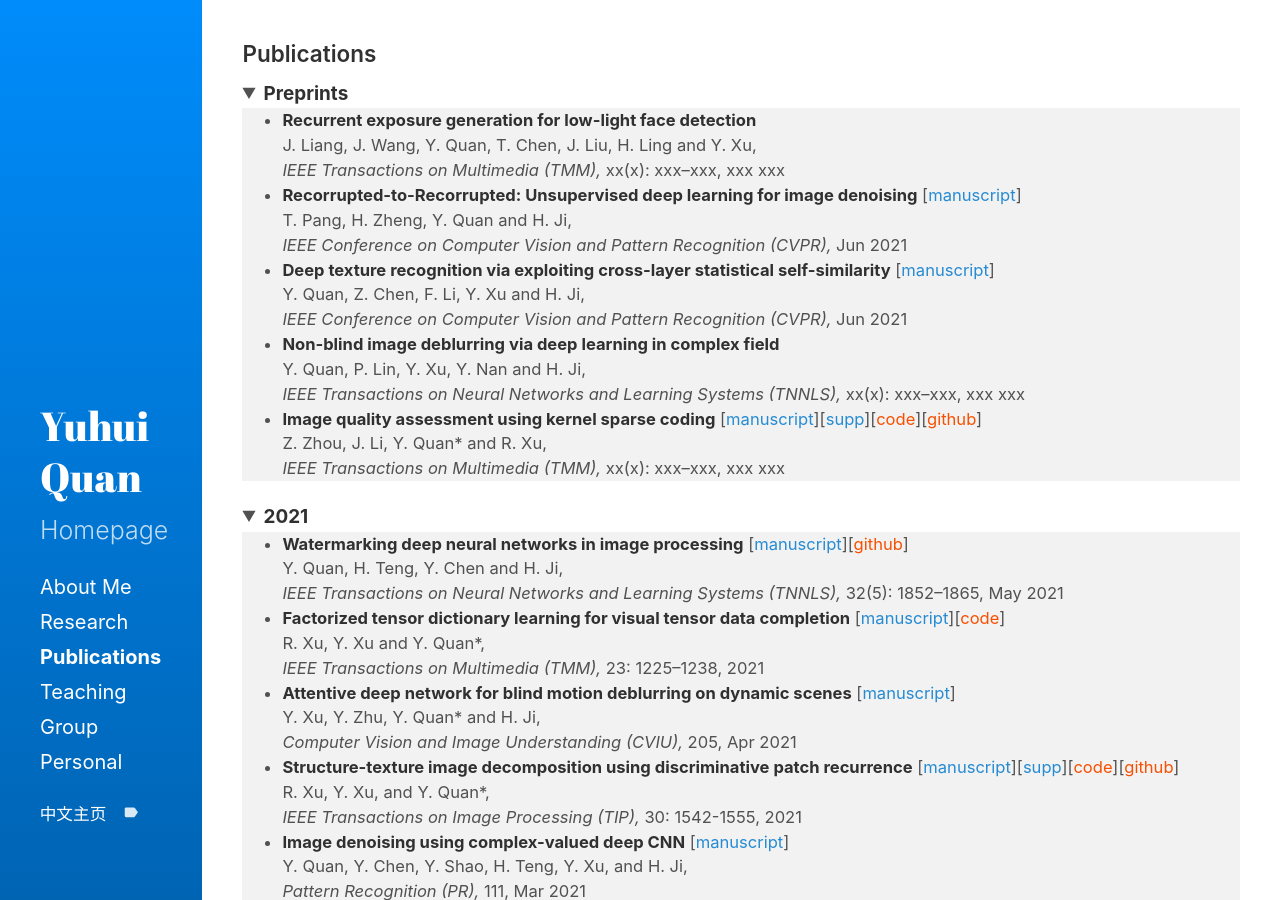
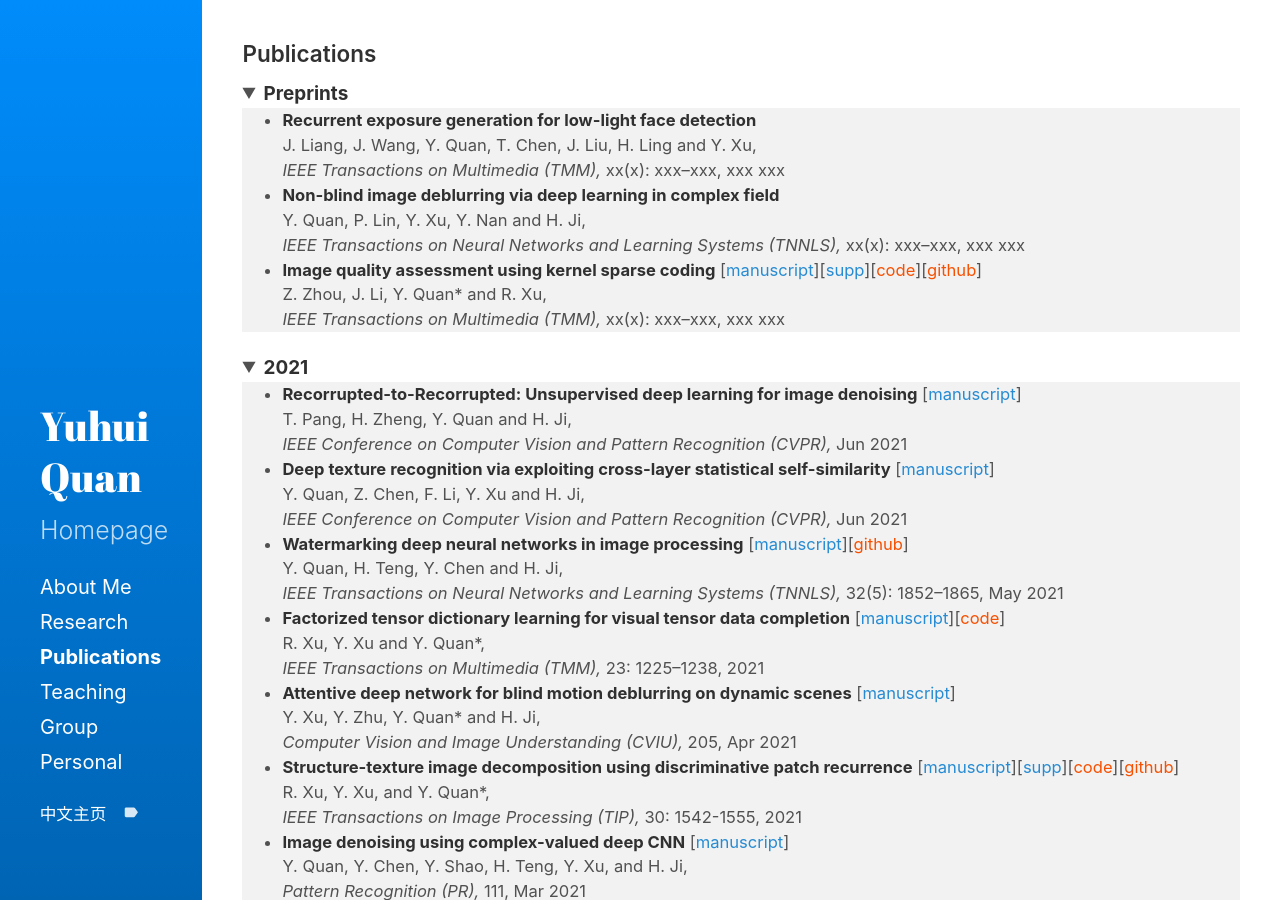
Before and after one commit to csyhquan/csyhquan.github.io, a Jekyll site: the page built from category/c_publication.md, in a window 1280 px wide and 900 px high. Built offline with Jekyll 4.4.1, drawn with Linux system fonts in a browser that asks for light colours; part of the change alters nothing that is shown.

```diff
--- a/category/c_publication.md
+++ b/category/c_publication.md
@@ -11,14 +11,6 @@ title: Publications
 <li><span><strong>Recurrent exposure generation for low-light face detection</strong></span><br />
 <span> J. Liang, J. Wang, Y. Quan, T. Chen, J. Liu, H. Ling and Y. Xu, <br />
 <em>IEEE Transactions on Multimedia (TMM), </em>xx(x): xxx–xxx, xxx xxx</span></li>
-
-<li><span><strong>Recorrupted-to-Recorrupted: Unsupervised deep learning for image denoising</strong> [<a href="">manuscript</a>]</span><br />
-<span> T. Pang, H. Zheng, Y. Quan and H. Ji, <br />
-<em>IEEE Conference on Computer Vision and Pattern Recognition (CVPR), </em>Jun 2021</span></li>
-
-<li><span><strong>Deep texture recognition via exploiting cross-layer statistical self-similarity</strong> [<a href="https://csyhquan.github.io/manuscript/21-cvpr-Deep%20Texture%20Recognition%20via%20Exploiting%20Cross-Layer%20Statistical%20Self-Similarity.pdf">manuscript</a>]</span><br />
-<span> Y. Quan, Z. Chen, F. Li, Y. Xu and H. Ji, <br />
-<em>IEEE Conference on Computer Vision and Pattern Recognition (CVPR), </em>Jun 2021</span></li>
 
 <li><span><strong>Non-blind image deblurring via deep learning in complex field</strong></span><br />
 <span> Y. Quan, P. Lin, Y. Xu, Y. Nan and H. Ji, <br />
@@ -40,6 +32,15 @@ title: Publications
 <summary><t-half><span><strong>2021</strong></span></t-half></summary>
 <t1>
 <ul style="background-color: #f2f2f2;">
+
+
+<li><span><strong>Recorrupted-to-Recorrupted: Unsupervised deep learning for image denoising</strong> [<a href="">manuscript</a>]</span><br />
+<span> T. Pang, H. Zheng, Y. Quan and H. Ji, <br />
+<em>IEEE Conference on Computer Vision and Pattern Recognition (CVPR), </em>Jun 2021</span></li>
+
+<li><span><strong>Deep texture recognition via exploiting cross-layer statistical self-similarity</strong> [<a href="https://csyhquan.github.io/manuscript/21-cvpr-Deep%20Texture%20Recognition%20via%20Exploiting%20Cross-Layer%20Statistical%20Self-Similarity.pdf">manuscript</a>]</span><br />
+<span> Y. Quan, Z. Chen, F. Li, Y. Xu and H. Ji, <br />
+<em>IEEE Conference on Computer Vision and Pattern Recognition (CVPR), </em>Jun 2021</span></li>
 
 
 <li><span><strong>Watermarking deep neural networks in image processing</strong>  [<a href="https://csyhquan.github.io/manuscript/20x-tnnls-Watermarking%20Deep%20Neural%20Networks%20in%20Image%20Processing.pdf">manuscript</a>][<a href="https://github.com/painfulloop/Watermark-DnCNN.git" ><font color="#F75000">github</font></a>]</span><br />
```
